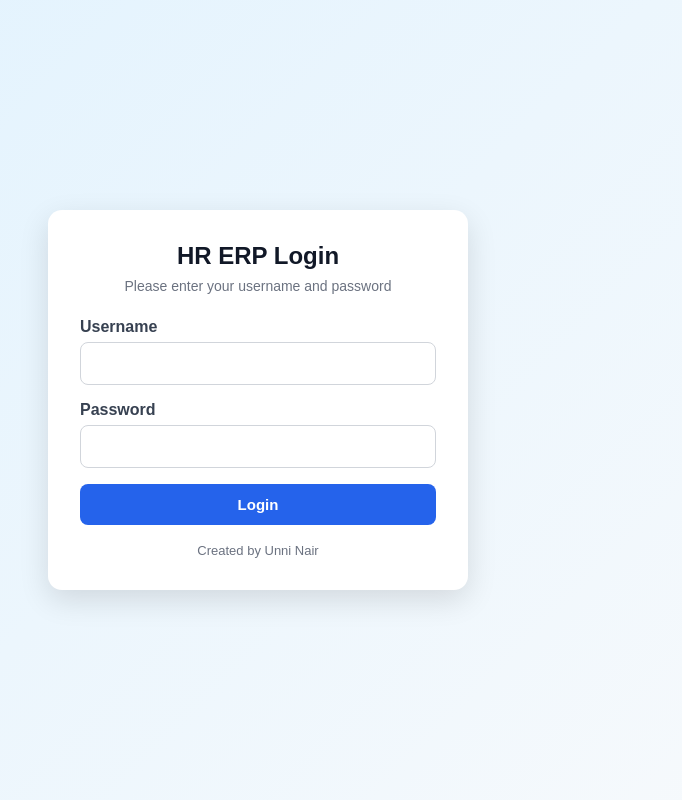
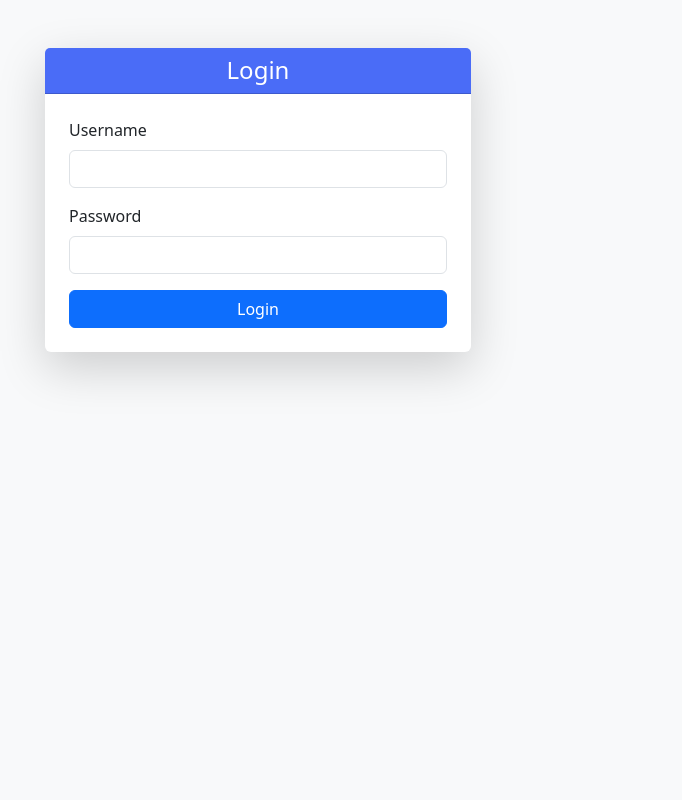
Before and after one commit to skyblueunitedllc/hr_erp, a Django app: page /login/ in a window 1280 px wide. Shown: the whole page, without its empty margins (382-1064 px from the left). Run offline with Django 5.2, Linux system fonts and the light colour scheme; parts of the project's set-up code (start-up, migrations or seed data) failed here and were passed over.

Commit message:
Fix login flow, overtime, payroll, and templates

```diff
--- a/accounts/views.py
+++ b/accounts/views.py
@@ -1,3 +1 @@
 from django.shortcuts import render
-
-# Create your views here.
--- a/attendance/urls.py
+++ b/attendance/urls.py
@@ -9,6 +9,8 @@ urlpatterns = [
 
     path('overtime/', views.overtime_list, name='overtime_list'),
     path('overtime/add/', views.overtime_create, name='overtime_create'),
+    path('overtime/<int:pk>/', views.overtime_detail, name='overtime_detail'),
     path('overtime/<int:pk>/edit/', views.overtime_update, name='overtime_update'),
     path('overtime/<int:pk>/delete/', views.overtime_delete, name='overtime_delete'),
+    path('overtime/print/', views.overtime_print, name='overtime_print'),
 ]
--- a/config/settings.py
+++ b/config/settings.py
@@ -11,7 +11,8 @@ DEBUG = config("DEBUG", default=False, cast=bool)
 
 ALLOWED_HOSTS = config(
     "ALLOWED_HOSTS",
-    default="localhost,127.0.0.1,hr-erp-1.onrender.com"
+    default="localhost,127.0.0.1,hr-erp-1.onrender.com,muscat.media,www.muscat.media"
+
 ).split(",")
 
 INSTALLED_APPS = [
--- a/documents/urls.py
+++ b/documents/urls.py
@@ -8,4 +8,7 @@ urlpatterns = [
     path('<int:pk>/edit/', views.document_edit, name='document_edit'),
     path('<int:pk>/renew/', views.document_renew, name='document_renew'),
     path('<int:pk>/delete/', views.document_delete, name='document_delete'),
+    path('<int:pk>/print/', views.document_print, name='document_print'),
+    path('<int:pk>/download/', views.document_download, name='document_download'),
+    path('<int:pk>/view/', views.document_view, name='document_view'),
 ]
--- a/templates/base.html
+++ b/templates/base.html
@@ -11,12 +11,12 @@
 </head>
 <body class="bg-light">
 
+  {% if user.is_authenticated %}
   <nav class="navbar navbar-expand-lg navbar-dark bg-primary">
     <div class="container">
       <a class="navbar-brand fw-bold" href="{% url 'dashboard' %}">HR ERP</a>
 
       <div class="ms-auto d-flex gap-2 flex-wrap">
-        {% if user.is_authenticated %}
           <a href="{% url 'dashboard' %}" class="btn btn-sm btn-light">Dashboard</a>
           <a href="{% url 'employee_list' %}" class="btn btn-sm btn-light">Employees</a>
           <a href="{% url 'document_list' %}" class="btn btn-sm btn-light">Documents</a>
@@ -25,10 +25,10 @@
           <a href="{% url 'payroll_list' %}" class="btn btn-sm btn-light">Payroll</a>
           <a href="{% url 'select_company' %}" class="btn btn-sm btn-light">Companies</a>
           <a href="{% url 'logout' %}" class="btn btn-sm btn-outline-light">Logout</a>
-        {% endif %}
       </div>
     </div>
   </nav>
+  {% endif %}
 
   <main>
     {% block content %}
--- a/templates/registration/login.html
+++ b/templates/registration/login.html
@@ -1,131 +1,37 @@
-<!DOCTYPE html>
-<html lang="en">
-<head>
-    <meta charset="UTF-8">
-    <meta name="viewport" content="width=device-width, initial-scale=1.0">
-    <title>Login | HR ERP</title>
-    <style>
-        body {
-            margin: 0;
-            font-family: Arial, sans-serif;
-            background: linear-gradient(135deg, #e0f2fe, #f8fafc);
-            min-height: 100vh;
-            display: flex;
-            align-items: center;
-            justify-content: center;
-        }
+{% extends 'base.html' %}
+{% load static %}
 
-        .login-card {
-            width: 100%;
-            max-width: 420px;
-            background: white;
-            border-radius: 14px;
-            box-shadow: 0 10px 30px rgba(0,0,0,0.12);
-            padding: 32px;
-            box-sizing: border-box;
-        }
+{% block title %}Login - HR ERP{% endblock %}
 
-        h2 {
-            margin: 0 0 8px;
-            text-align: center;
-            color: #111827;
-        }
-
-        .subtitle {
-            text-align: center;
-            color: #6b7280;
-            margin-bottom: 24px;
-            font-size: 14px;
-        }
-
-        .error {
-            background: #fee2e2;
-            color: #991b1b;
-            border: 1px solid #fecaca;
-            padding: 10px 12px;
-            border-radius: 8px;
-            margin-bottom: 16px;
-            font-size: 14px;
-        }
-
-        label {
-            display: block;
-            margin-bottom: 6px;
-            font-weight: 600;
-            color: #374151;
-        }
-
-        input[type="text"],
-        input[type="password"] {
-            width: 100%;
-            padding: 12px 14px;
-            border: 1px solid #d1d5db;
-            border-radius: 8px;
-            font-size: 15px;
-            box-sizing: border-box;
-            outline: none;
-        }
-
-        input[type="text"]:focus,
-        input[type="password"]:focus {
-            border-color: #2563eb;
-            box-shadow: 0 0 0 3px rgba(37, 99, 235, 0.12);
-        }
-
-        .field {
-            margin-bottom: 16px;
-        }
-
-        button {
-            width: 100%;
-            background: #2563eb;
-            color: white;
-            border: none;
-            border-radius: 8px;
-            padding: 12px 14px;
-            font-size: 15px;
-            font-weight: 700;
-            cursor: pointer;
-        }
-
-        button:hover {
-            background: #1d4ed8;
-        }
-
-        .footer {
-            margin-top: 18px;
-            text-align: center;
-            color: #6b7280;
-            font-size: 13px;
-        }
-    </style>
-</head>
-<body>
-    <div class="login-card">
-        <h2>HR ERP Login</h2>
-        <div class="subtitle">Please enter your username and password</div>
-
+{% block content %}
+<div class="container mt-5" style="max-width: 450px;">
+    <div class="card shadow-lg border-0">
+        <div class="card-header text-center" style="background-color: #4a6cf7; color: white;">
+            <h4 class="mb-0">Login</h4>
+        </div>
+        <div class="card-body p-4">
             {% if form.errors %}
-            <div class="error">Invalid username or password.</div>
+                <div class="alert alert-danger">
+                    Invalid username or password. Please try again.
+                </div>
             {% endif %}
 
             <form method="post">
                 {% csrf_token %}
 
-            <div class="field">
-                <label for="id_username">Username</label>
-                <input type="text" name="username" id="id_username" autocomplete="off" required>
+                <div class="mb-3">
+                    <label for="id_username" class="form-label">Username</label>
+                    <input type="text" name="username" class="form-control" id="id_username" required>
                 </div>
 
-            <div class="field">
-                <label for="id_password">Password</label>
-                <input type="password" name="password" id="id_password" autocomplete="new-password" required>
+                <div class="mb-3">
+                    <label for="id_password" class="form-label">Password</label>
+                    <input type="password" name="password" class="form-control" id="id_password" required>
                 </div>
 
-            <button type="submit">Login</button>
+                <button type="submit" class="btn btn-primary w-100">Login</button>
             </form>
-
-        <div class="footer">Created by Unni Nair</div>
         </div>
-</body>
-</html>
+    </div>
+</div>
+{% endblock %}
```
Also changed, not shown: attendance/views.py (+76 -8 lines), documents/views.py (+33 -2 lines), payroll/views.py (+15 -1 lines), templates/attendance/overtime_detail.html (added, +29 -0 lines), templates/attendance/overtime_list.html (+26 -27 lines), templates/attendance/overtime_print.html (added, +64 -0 lines), templates/documents/document_detail.html (+10 -1 lines), templates/documents/document_print.html (+7 -14 lines), templates/employees/employee_list.html (+11 -7 lines). Lines whose indentation alone changed are shown as unchanged.
